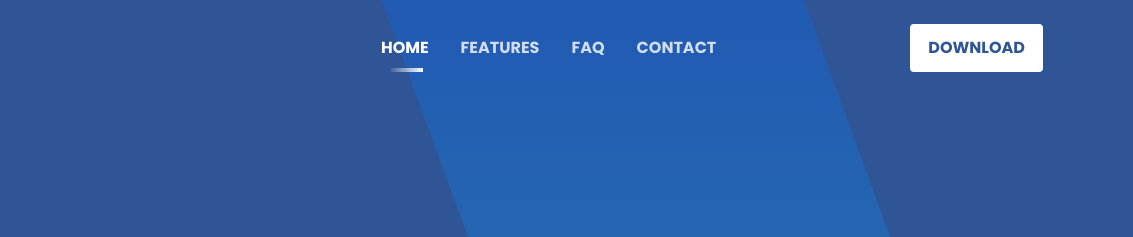
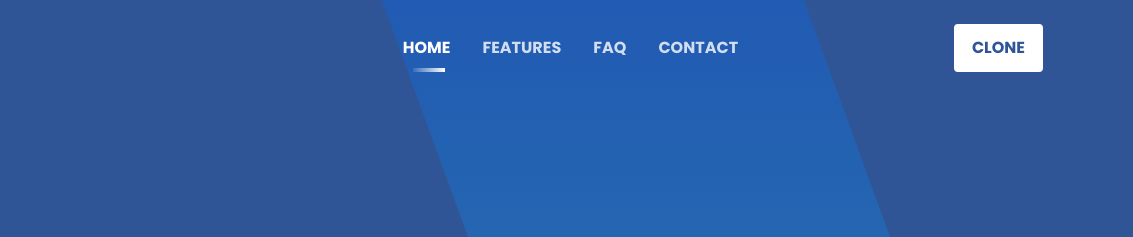
Before and after one commit to iolevel/wpdotnet-new-website, a plain HTML site: page index.html in a window 1280 px wide. Shown: the top 237 px of the page, 147-1280 px from the left. Drawn offline with Linux system fonts and the light colour scheme; files whose address does not match are found by name.

Commit message:
link to the repo for download

```diff
--- a/index.html
+++ b/index.html
@@ -97,7 +97,7 @@
 
                         <div class="navbar-btn d-none d-sm-inline-block">
                             <ul>
-                                <li><a class="solid" href="https://github.com/iolevel/peachpie-wordpress/archive/master.zip">Download</a></li>
+                                <li><a class="solid" href="https://github.com/iolevel/peachpie-wordpress">Clone</a></li>
                             </ul>
                         </div>
                     </nav> <!-- navbar -->
```
